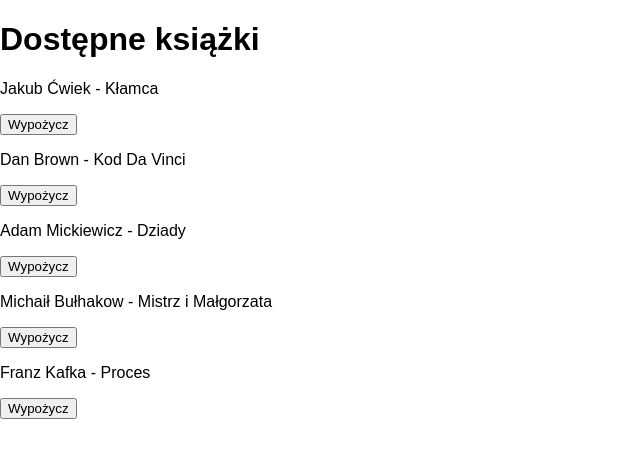
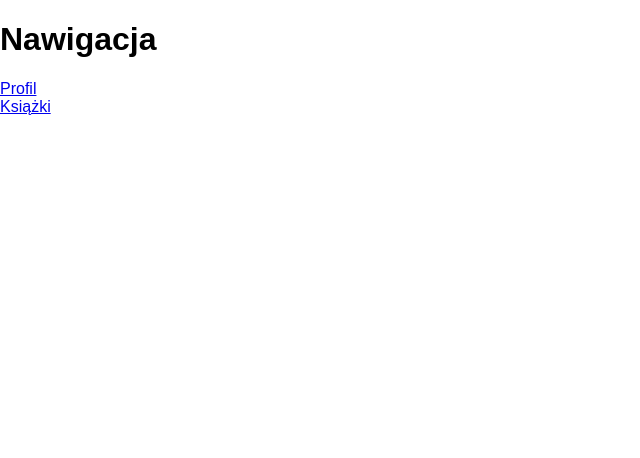
Before and after one commit to licurini/learning-react, a React (Create React App) app in the folder chapter-02/library/: page / in a window 1280 px wide. Shown: the top 458 px of the page, without its empty margins (0-640 px from the left). Built offline with nearby package versions, Linux system fonts and the light colour scheme.

Commit message:
Started routing

```diff
--- a/chapter-02/library/src/App.js
+++ b/chapter-02/library/src/App.js
@@ -6,10 +6,24 @@
     Link
 } from 'react-router-dom';
 
+import Profile from './Profile.js';
+import Books from './Books.js';
+
 class App extends Component {
   render() {
     return (
-        null
+        <Router>
+            <div className="container">
+                <div>
+                    <h1>Nawigacja</h1>
+                    <Link to="/profile">Profil</Link> <br />
+                    <Link to="/books">Książki</Link>
+                </div>
+
+                <Route path="/profile" component={Profile} />
+                <Route path="/books" component={Books} />
+            </div>
+        </Router>
     );
   }
 }
--- a/chapter-02/library/src/index.js
+++ b/chapter-02/library/src/index.js
@@ -1,6 +1,6 @@
 import React from 'react';
 import ReactDOM from 'react-dom';
 import './index.css';
-import Books from './Books.js';
+import App from './App.js';
 
-ReactDOM.render(<Books />, document.getElementById('root'));
+ReactDOM.render(<App />, document.getElementById('root'));
```
